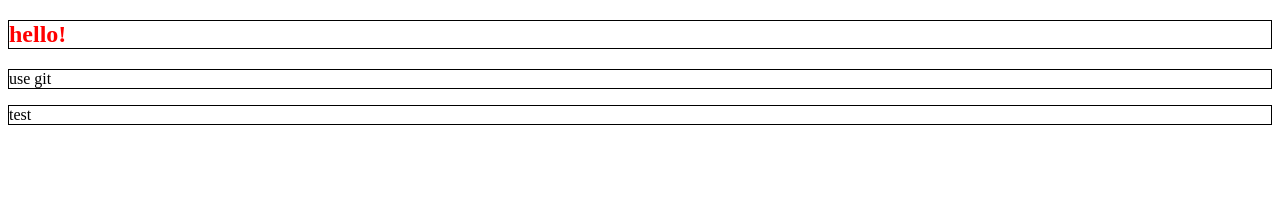
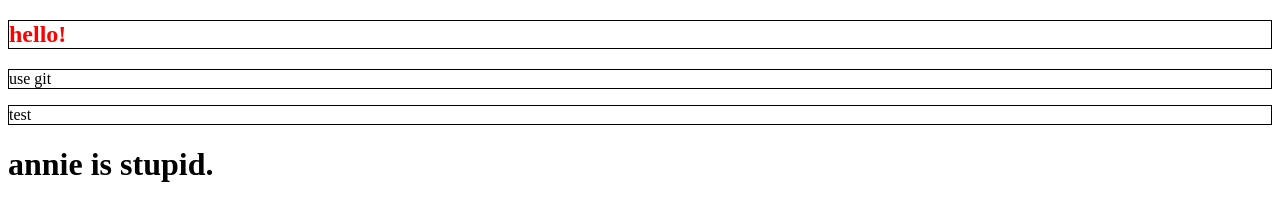
Before and after one commit to ofeliannie/git_base, a plain HTML site: page index.html in a window 1280 px wide. Drawn offline with Linux system fonts and the light colour scheme.

Commit message:
第五次

```diff
--- a/index.html
+++ b/index.html
@@ -10,5 +10,6 @@
     <h2>hello!</h2>
     <p>use git</p>
     <p>test</p>
+    <h1>annie is stupid.</h1>
 </body>
 </html>
```
